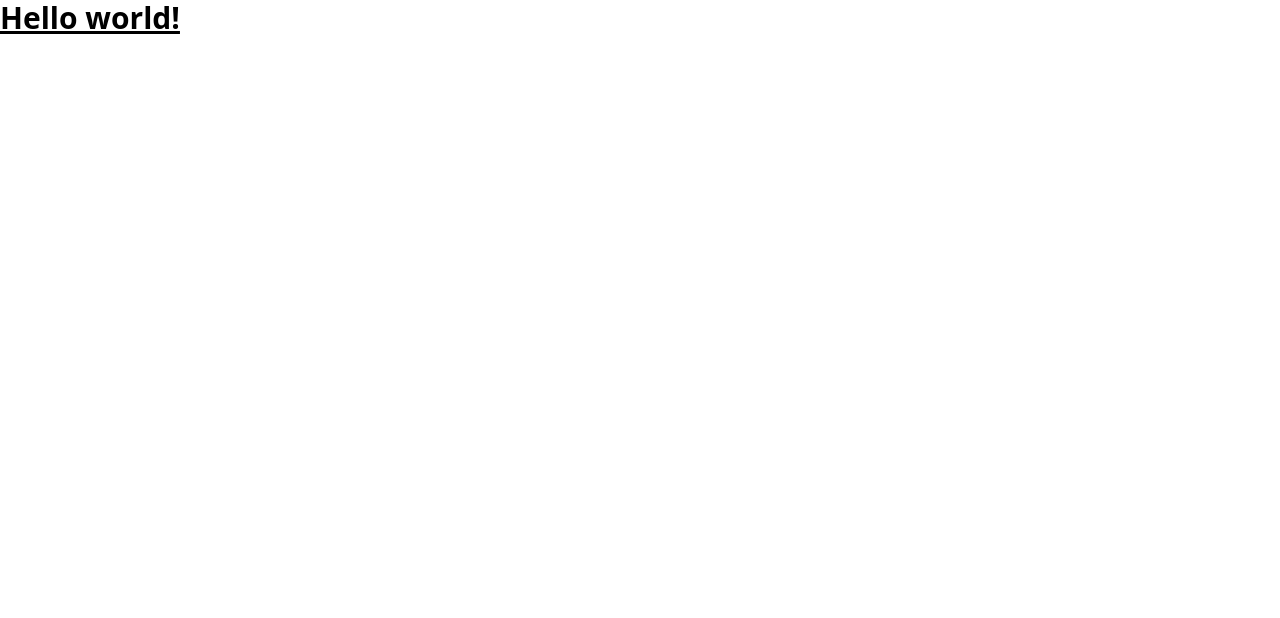
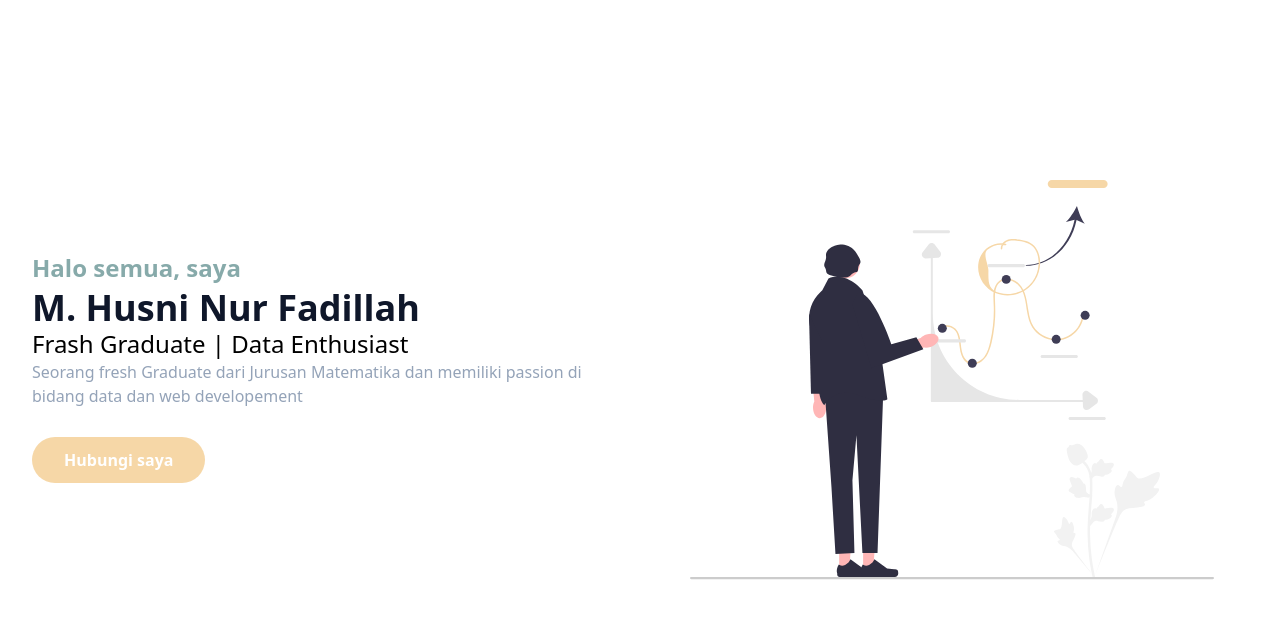
Before and after one commit to husfuu/masmas-excel, a Next.js app: page / in a window 1280 px wide. Shown: the top 618 px of the page. Built offline with nearby package versions, Linux system fonts and the light colour scheme.

Commit message:
add Hero component into index file

```diff
--- a/pages/index.js
+++ b/pages/index.js
@@ -1,7 +1,12 @@
+import Hero from "../components/Hero/"
+
 export default function Home() {
   return (
-    <h1 className="text-3xl font-bold underline">
-      Hello world!
-    </h1>
+    <>
+      <Hero />
+
+
+
+    </>
   )
 }
```
Also changed, not shown: public/vercel.svg (deleted).
